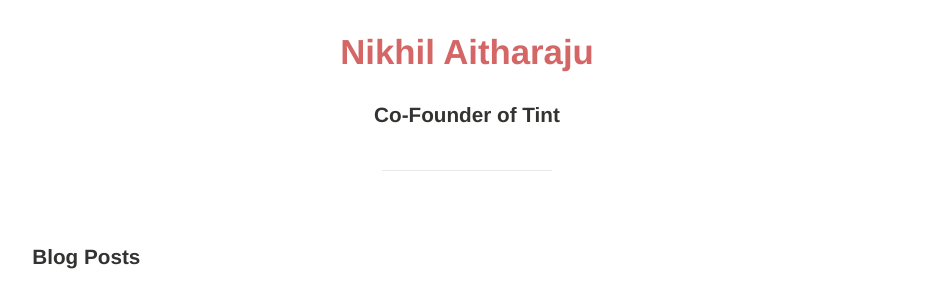
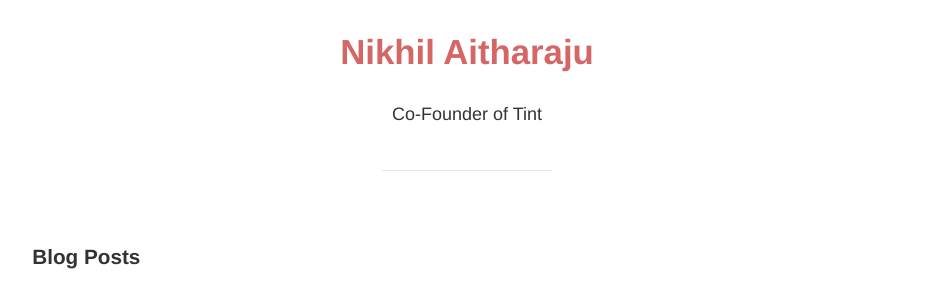
Before and after one commit to aitharaju/aitharaju.github.io, a Jekyll site: the page built from index.html, in a window 1280 px wide. Shown: the part 214-511 px from the top of the page, without its empty margins (173-1106 px from the left). Built offline with Jekyll 4.4.1, drawn with Linux system fonts in a browser that asks for light colours; Markdown is read by kramdown in place of the engine named in the settings.

Commit message:
changes to description

```diff
--- a/css/main.css
+++ b/css/main.css
@@ -84,6 +84,11 @@
     font-size: 2.4em;
 }
 
+.description
+{
+  font-size: 18px;
+  font-weight: 100;
+}
 .site .header
 {
     text-align: center;
```
